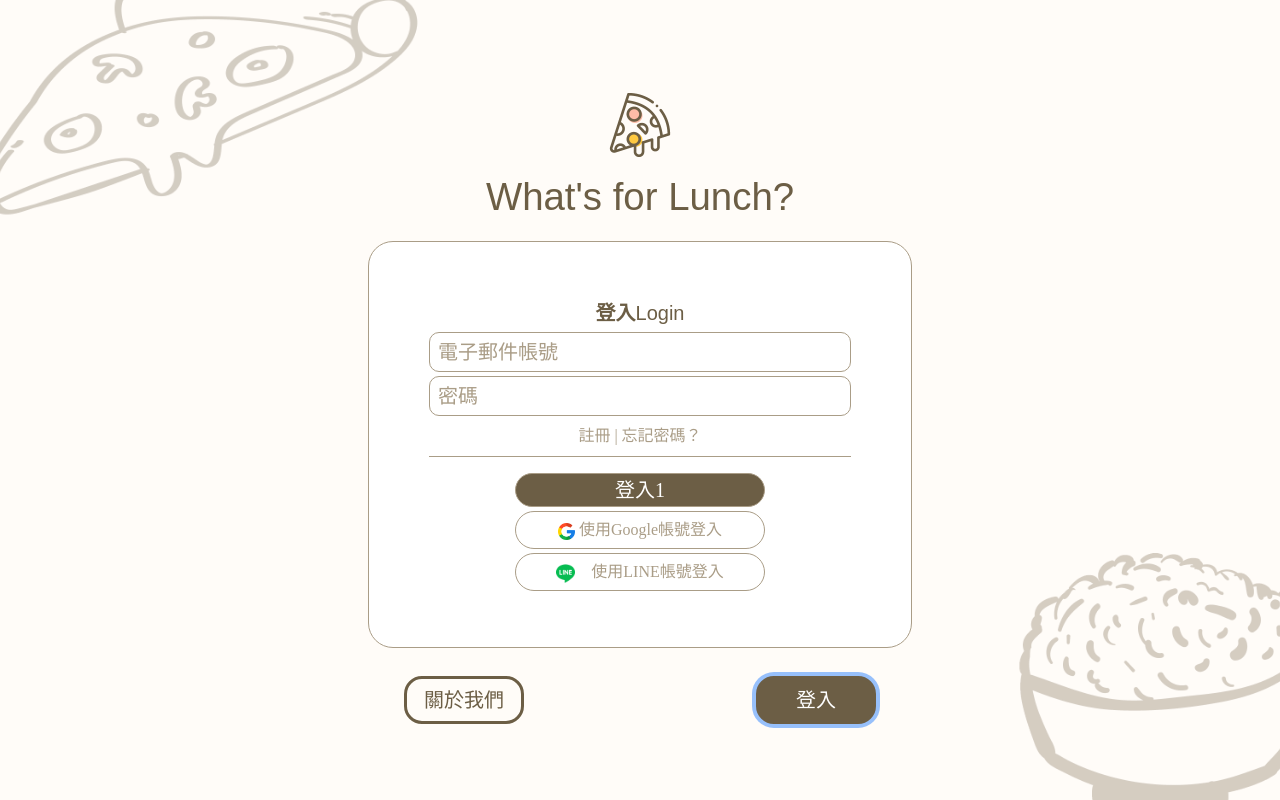
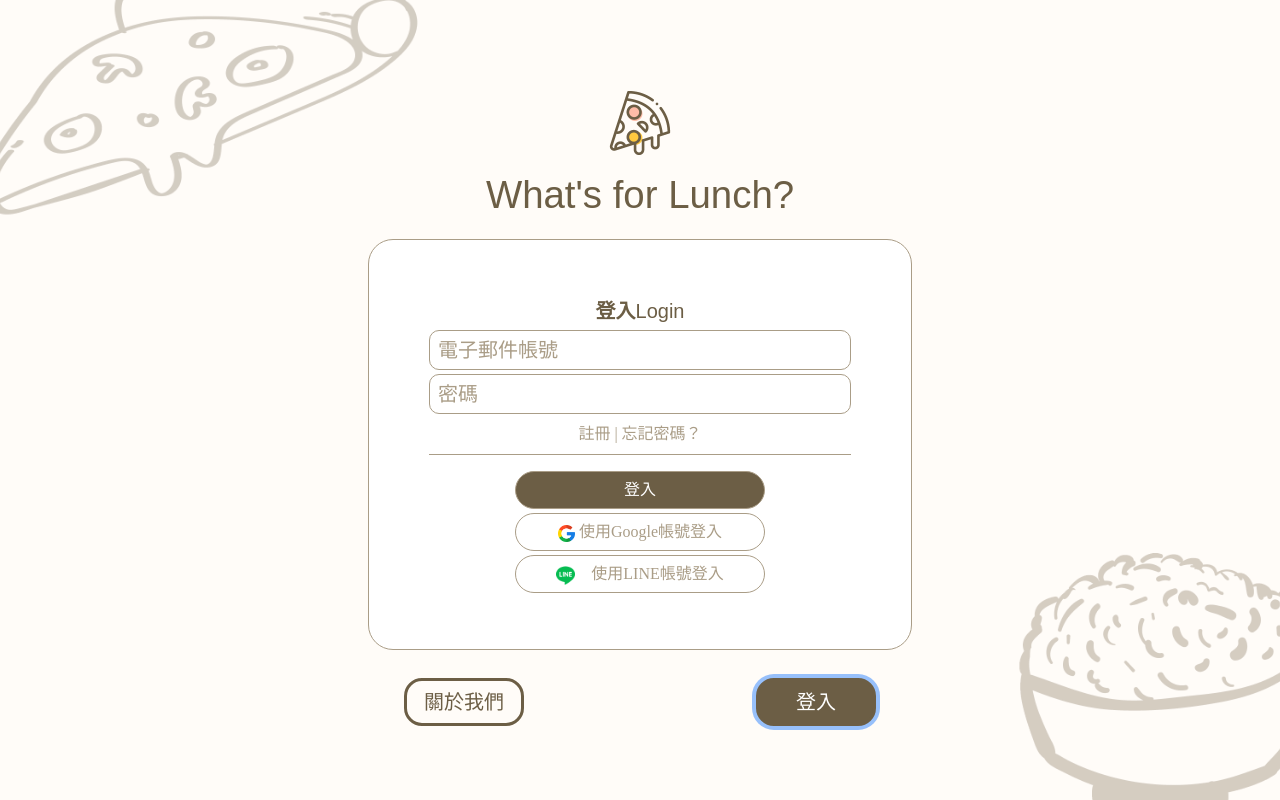
Before and after one commit to zoozxc456/Whats-For-Lunch, a React (Create React App) app: page / in a window 1280 px wide. Both pictures are taken after a click on the button "登入". Built offline with nearby package versions, Linux system fonts and the light colour scheme; a web font is replaced by a local one.

Commit message:
update origin login feature

```diff
--- a/src/components/Pages/IndexPage/IndexPage.css
+++ b/src/components/Pages/IndexPage/IndexPage.css
@@ -198,6 +198,14 @@ body{
     background-color: #6C5E45 !important;
     color: #fff !important;
 }
+.btn_disabled{
+    opacity: 0.6;
+    cursor: default !important;
+}
+.btn_disabled_off{
+    opacity: 1;
+    cursor: auto;
+}
 .google_btn:hover {
     box-shadow: 3px 3px 0px #FFC940;
 }
--- a/src/components/Pages/IndexPage/IndexPage.js
+++ b/src/components/Pages/IndexPage/IndexPage.js
@@ -7,46 +7,65 @@ import './IndexPage.css';
 import React, { useState, useEffect, useRef } from 'react';
 import { Col, Row, Button } from "react-bootstrap";
 import axios from 'axios';
-
+import { emailIsMeetRule, passwordIsMeetRule } from "../../../utils/meetRule"
 
 const IndexPageComponent = () => {
-    // const [payload, setPayload] = useState(null);
-    // const [idToken, setIdToken] = useState(null);
     const [content, setContent] = useState(null);
-    // const email = useRef("");
-    // const password = useRef("");
-    const [email, setEmail] = useState("");
-    const [password, setPassword] = useState("");
-    const [disabled, setDisabled] = useState(false);
-    const [isInvalidClick, setIsInvalidClick] = useState("disabled");
+    const email = useRef("");
+    const password = useRef("");
+    // const [buttonDisabled, setButtonDisabled] = useState("");
     const [isInvalidEmail, setIsInvalidEmail] = useState(false);
     const [isInvalidPassword, setIsInvalidPassword] = useState(false);
-    // const emailValue = email.current.value;
-    // const passwordValue = password.current.value;
-    useEffect(() => {
-        // console.log(emailValue, passwordValue)
-        // if (emailValue !== undefined && passwordValue !== undefined) {
-        //     console.log("should remove disabled")
-        //     setIsInvalidClick("false")
-        // }
-        console.log(email, password)
-        if (email.length <= 0 || password.length <= 0) {
-            // document.querySelector(".loginbtn").setAttribute("disabled",true)
-            setDisabled(true)
 
+    const verifyLoginData = () => {
+        if (!emailIsMeetRule(email.current.value)) {
+            setIsInvalidEmail(true);
+            alert("Email格式錯誤")
+            return false;
+        } else if (!passwordIsMeetRule(password.current.value)) {
+            setIsInvalidPassword(true);
+            alert("密碼格式錯誤")
+            return false;
         } else {
-            console.log(123)
-            // document.querySelector(".loginbtn").removeAttribute("disabled")
-            setDisabled(false)
+            setIsInvalidEmail(false);
+            setIsInvalidPassword(false);
+            return true;
+        }
+    }
+
+    const checkLogin = () => {
+        if (email.current.value === "" && password.current.value === "") {
+            setIsInvalidEmail(true);
+            setIsInvalidPassword(true);
+            alert("請輸入帳號密碼")
+        } else if (email.current.value === "") {
+            setIsInvalidEmail(true);
+            alert("請輸入帳號")
+        } else if (password.current.value === "") {
+            setIsInvalidPassword(true);
+            alert("請輸入密碼")
+        } else {
+            const isValidLoginData = verifyLoginData();
+            if (isValidLoginData) {
+                // Login API
+                const apiRootUrl = process.env.REACT_APP_API_ROOT;
+                const originalLoginPayload = {
+                    "loginType": "original",
+                    "email": email.current.value,
+                    "password": password.current.value
+                };
+                axios.post(`${apiRootUrl}/user/login`, originalLoginPayload)
+                    .then((res) => {
+                        const { accessToken } = res.data.payload
+                        localStorage.setItem('accessToken', accessToken);
+                        window.location.href = "/home"
+                    }).catch((err) => {
+                        alert("帳號或密碼錯誤")
+                    })
+            }
         }
 
-    }, [email, password, disabled]);
-
-    const checkLogin = () => {
-
-
     }
-
     const removeContent = () => {
         setContent('')
     }
@@ -56,7 +75,6 @@ const IndexPageComponent = () => {
     const showLogin = () => {
         setContent(LoginComponent)
     }
-
     const handleRegister = (event) => {
         window.location.href = "/register?content=register"
     }
@@ -68,13 +86,12 @@ const IndexPageComponent = () => {
             <div className='login mt-5'>
                 <b>登入</b>
                 <span>Login</span>
-
             </div>
             <div className='my-1'>
-                <input className='py-1 ps-2' placeholder='電子郵件帳號' onChange={(event) => setEmail(event.target.value)} ></input>
+                <input className='py-1 ps-2' placeholder='電子郵件帳號' ref={email}></input>
             </div>
             <div className='my-1'>
-                <input className='py-1 ps-2' placeholder='密碼' type={"password"} onChange={(event) => setPassword(event.target.value)}></input>
+                <input className='py-1 ps-2' placeholder='密碼' type={"password"} ref={password} ></input>
             </div>
             <div className='function_txt fs-6 my-2'>
                 <span onClick={handleRegister}>註冊</span> | <span onClick={handleForgetPassword}>忘記密碼？</span>
@@ -84,10 +101,7 @@ const IndexPageComponent = () => {
             <div className='mb-5'>
                 <div className="mb-2 mt-3">
                     <div className="my-1">
-                        <button className="loginbtn" disabled ={disabled?true:""}>登入1</button>
-                        {/* <Button className="loginbtn fs-6" onClick={checkLogin}>
-                            登入
-                        </Button> */}
+                        <Button className={`loginbtn fs-6`} onClick={checkLogin}>登入</Button>
                     </div>
                     <div className="my-1">
                         <Button className="google_btn fs-6">
@@ -107,7 +121,7 @@ const IndexPageComponent = () => {
     );
 
     const AboutUsComponent = (
-        < Col className="about_block" >
+        <Col className="about_block">
             <div className='my-5'>
                 <span style={{ 'color': '#FFC940' }}>What's for Lunch?</span>
                 是專為團體訂餐
@@ -116,13 +130,12 @@ const IndexPageComponent = () => {
                 一起讓揪團訂餐變得更輕鬆吧！
                 <div className='byWHO mt-5'><span>By </span>開發團隊</div>
             </div>
-        </Col >
+        </Col>
     );
 
 
     return (
-
-        <div id="home" >
+        <div id="home">
             <div className="main mx-auto py-2">
                 <img src={pizza} className="pizza" alt="pizza" />
                 <img src={rice} className="rice" alt="rice" />
@@ -142,15 +155,12 @@ const IndexPageComponent = () => {
                 </Row>
                 <Row className={`middle_after mt-3 mb-4 mx-auto fs-5 px-sm-3 px-md-5 px-2 py-2 ${content ? '' : 'd-none'}`}>
                     {content}
-
                 </Row>
 
                 <Row className="bottom px-5">
                     <Col className="my-1"><Button className="about-btn fs-5" onClick={showAboutUs}>關於我們</Button></Col>
                     <Col className="my-1"><Button className="login-btn fs-5" onClick={showLogin}>登入</Button></Col>
                 </Row>
-
-
             </div>
             <div id="Copyright" className={`${content ? 'd-none' : ''}`}>
                 Copyright © 2022 All Rights Reserved.
```
